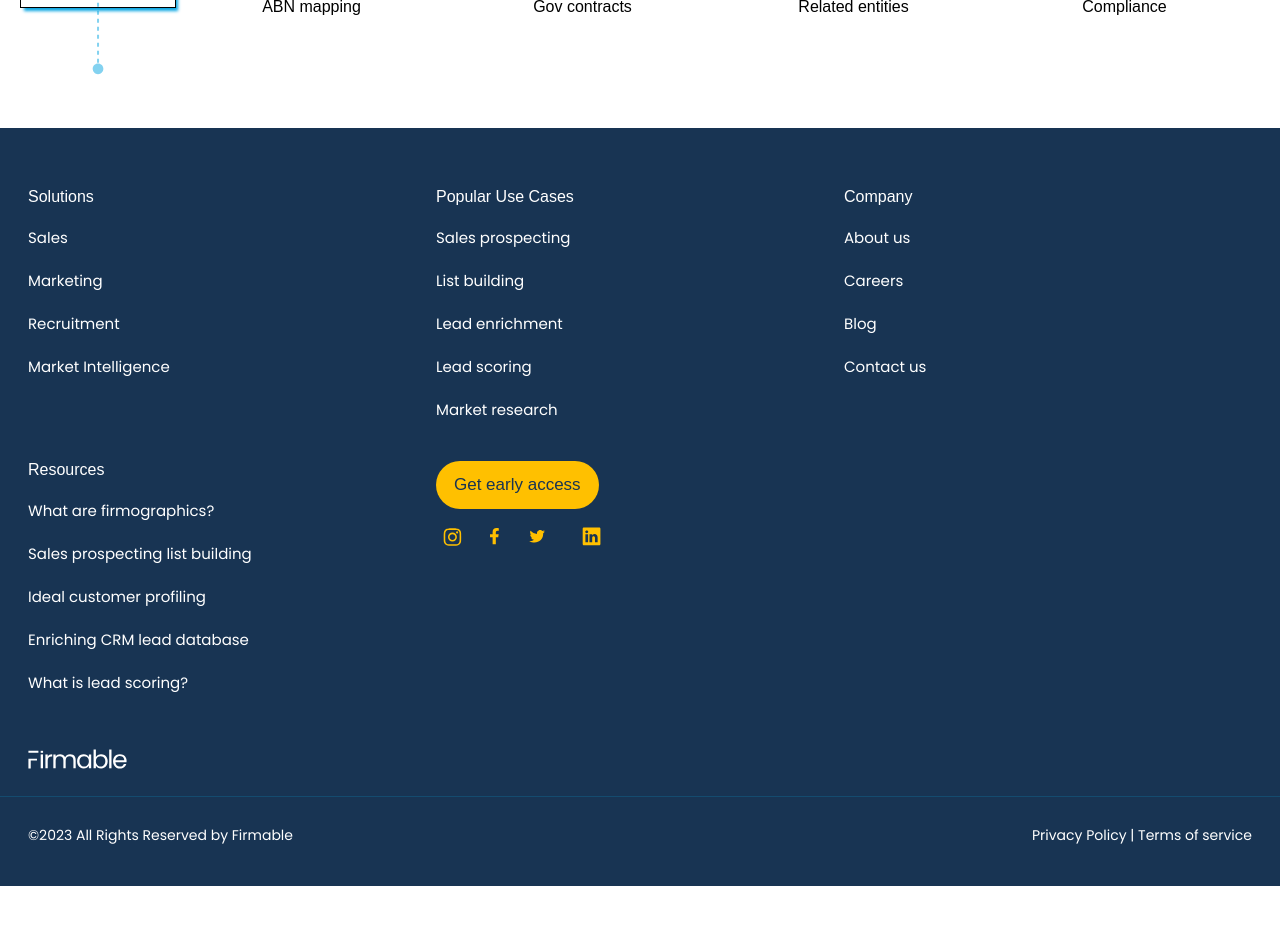
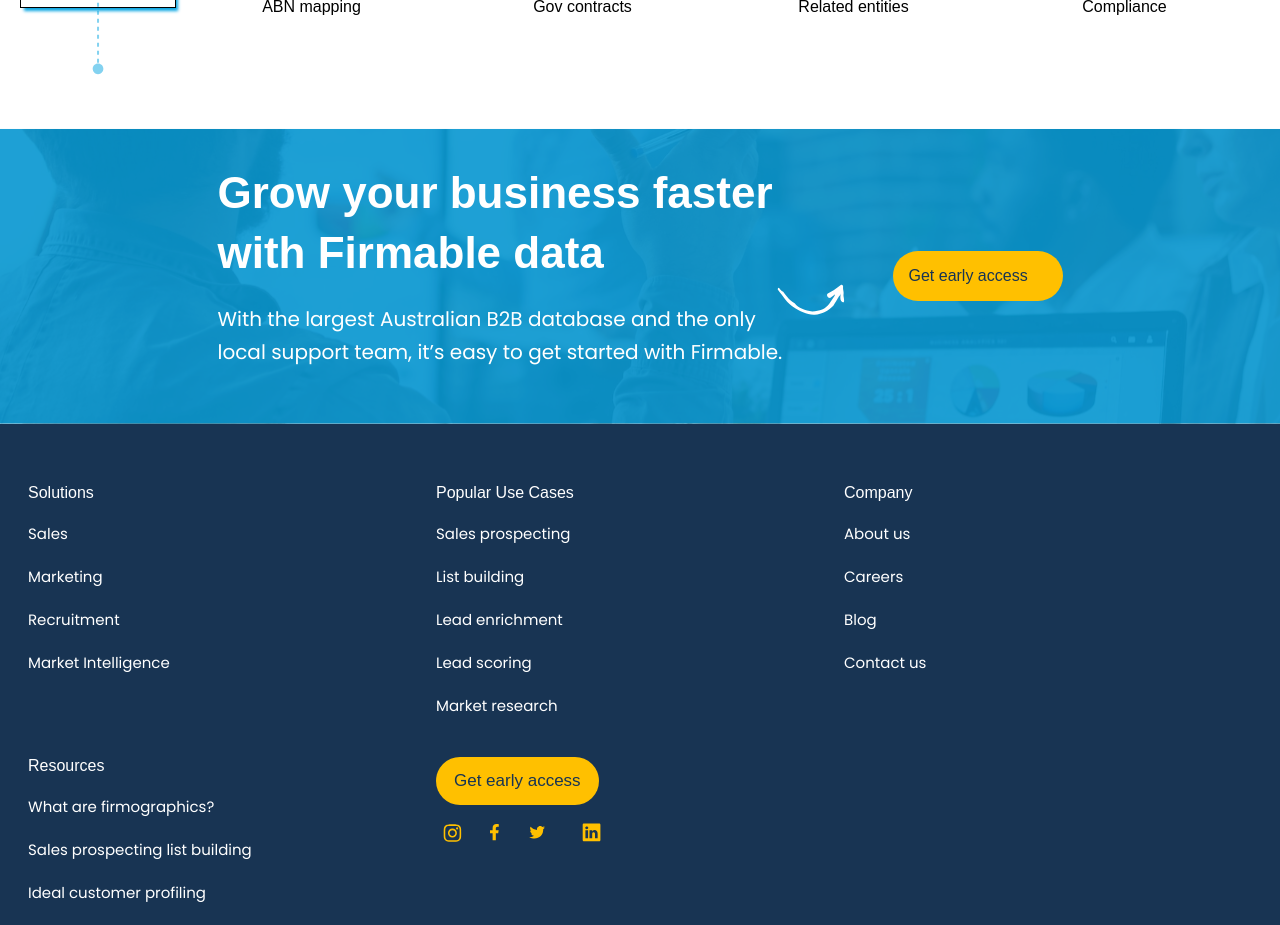
Before and after one commit to mukeshwebethics01/firmable, a Vue app: page / in a window 1280 px wide. Shown: the part 5320-6245 px from the top of the page. Before the commit the page ends 6206 px from the top, so only its background shows below. Built offline with nearby package versions, Linux system fonts and the light colour scheme; a web font is replaced by a local one.

Commit message:
improved the page

```diff
--- a/src/components/Herosection.vue
+++ b/src/components/Herosection.vue
@@ -100,7 +100,7 @@
 
 .hero-text {
 
-    animation: slidein 1s !important;
+    animation: slidein 1.5s !important;
 
     @keyframes slidein {
         from {
@@ -108,7 +108,7 @@
         }
 
         to {
-            transform: translateX(10%);
+            transform: translateX(6%);
         }
     }
 
@@ -198,6 +198,11 @@
         padding-inline: 10px;
         font-size: 15px
     }
+
+    &:hover {
+        background: #e6ac01;
+        color: white;
+    }
 }
 
 .logos-parent {
--- a/src/components/layout/Footer.vue
+++ b/src/components/layout/Footer.vue
@@ -1,4 +1,19 @@
 <template>
+    <div class="background">
+        <div class="bgsection">
+            <div class="textsection">
+                <h2>Grow your business faster with Firmable data </h2>
+                <p>With the largest Australian B2B database and the only local support team, it’s easy to get started
+                    with
+                    Firmable. </p>
+            </div>
+            <div>
+                <Button class="footer-btn acces-bnt" label="Warning" severity="warning" rounded>Get early access
+                </Button>
+            </div>
+        </div>
+
+    </div>
     <div class="footer-container">
         <div class="fmax-container">
 
@@ -79,11 +94,95 @@
         Button
     },
 }
-
+// import "../../assets/images/signarrow.svg"
 </script>
 <style lang="scss" scoped>
 @import "../../assets/scss/style.scss";
 @import "../../assets/scss/mediaqueries.scss";
+
+
+.background {
+    background-image: url("../../assets/images/background.svg");
+    background-repeat: no-repeat;
+    background-position: center;
+    background-size: cover;
+    padding-block: 35px;
+    padding-inline: 20px;
+
+    .bgsection {
+        display: flex;
+        justify-content: center;
+        align-items: center;
+        gap: 97px;
+
+        @include tablet {
+            flex-direction: column;
+            gap: 10px;
+        }
+
+        .textsection {
+            max-width: 578px;
+            position: relative;
+
+            &::after {
+                content: url("../../assets/images/signarrow.svg") !important;
+                position: absolute;
+                right: -49px;
+                top: 121px;
+
+            }
+
+            @include tablet {
+                &::after {
+                    content: url('') !important;
+                }
+            }
+
+        }
+
+
+
+        .textsection h2 {
+            font-size: 44px;
+            font-weight: 700;
+            color: white;
+            line-height: 60px;
+            font-family: "Rubik", sans-serif;
+            margin-block: 0px;
+
+            @include tablet {
+                font-size: 25px;
+                line-height: 40px;
+                text-align: center;
+            }
+        }
+
+        .textsection p {
+            color: white;
+            font-size: 20px;
+            line-height: 33px;
+            font-family: "Poppins-Regular", sans-serif;
+
+            @include tablet {
+                font-size: 16px;
+                text-align: center;
+            }
+        }
+    }
+
+    .acces-bnt {
+        background: #FFC000;
+        outline: none;
+        border: none;
+        height: 50px;
+        width: 170px;
+        color: #183453;
+
+    }
+
+}
+
+
 
 .footer-container {
     width: 100%;
@@ -160,10 +259,19 @@
         margin-top: 10px
     }
 
+    .socailmedia-icons img {
+        cursor: pointer;
+    }
+
     .footer-btn {
         @include btnStyle;
         padding-block: 14px;
         padding-inline: 18px;
+
+        &:hover {
+            background: #e6ac01;
+            color: white;
+        }
 
     }
 
--- a/src/components/layout/Header.vue
+++ b/src/components/layout/Header.vue
@@ -234,6 +234,11 @@
         display: flex;
         justify-content: center;
 
+        &:hover {
+            background: #e6ac01;
+            color: white;
+        }
+
         @include tablet {
             display: none !important;
             padding-inline: 0px;
```
Also changed, not shown: src/assets/images/background.svg (added), src/assets/images/signarrow.svg (added), src/assets/scss/style.scss (line endings or trailing spaces).
